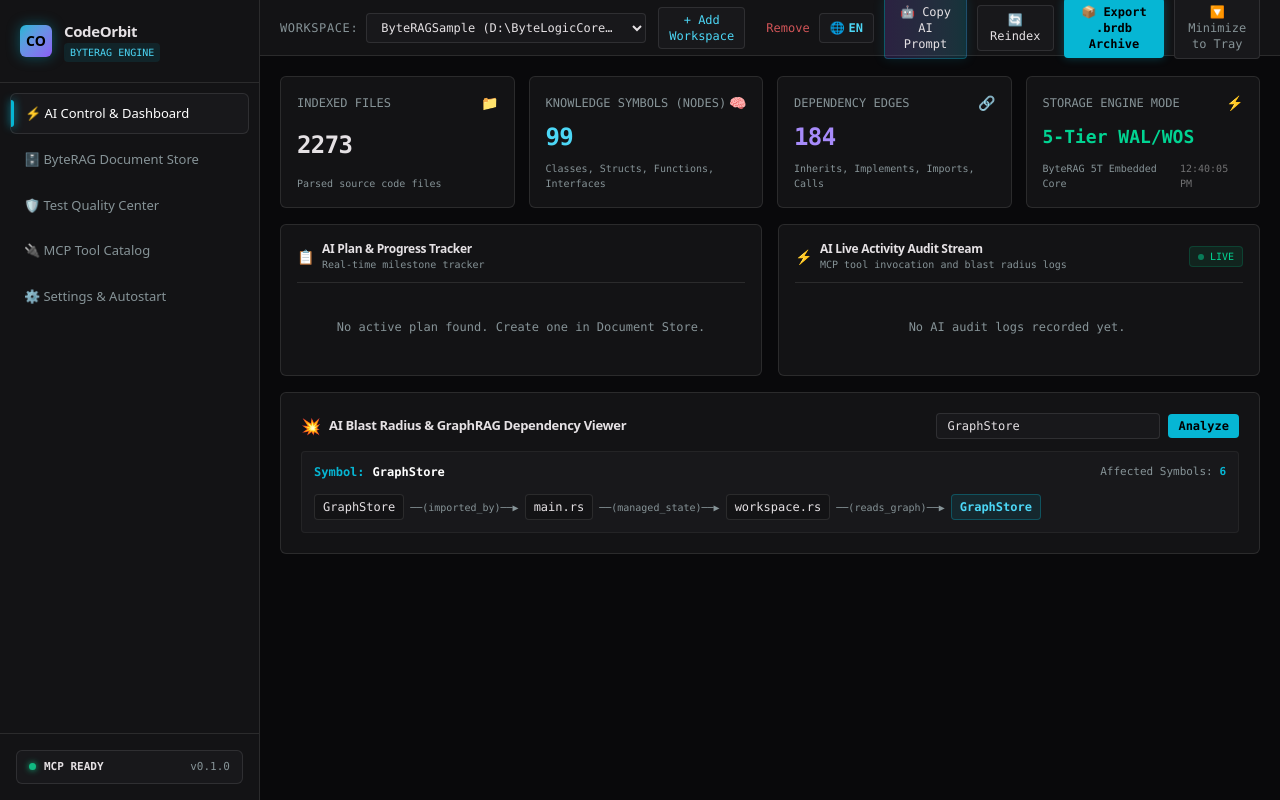
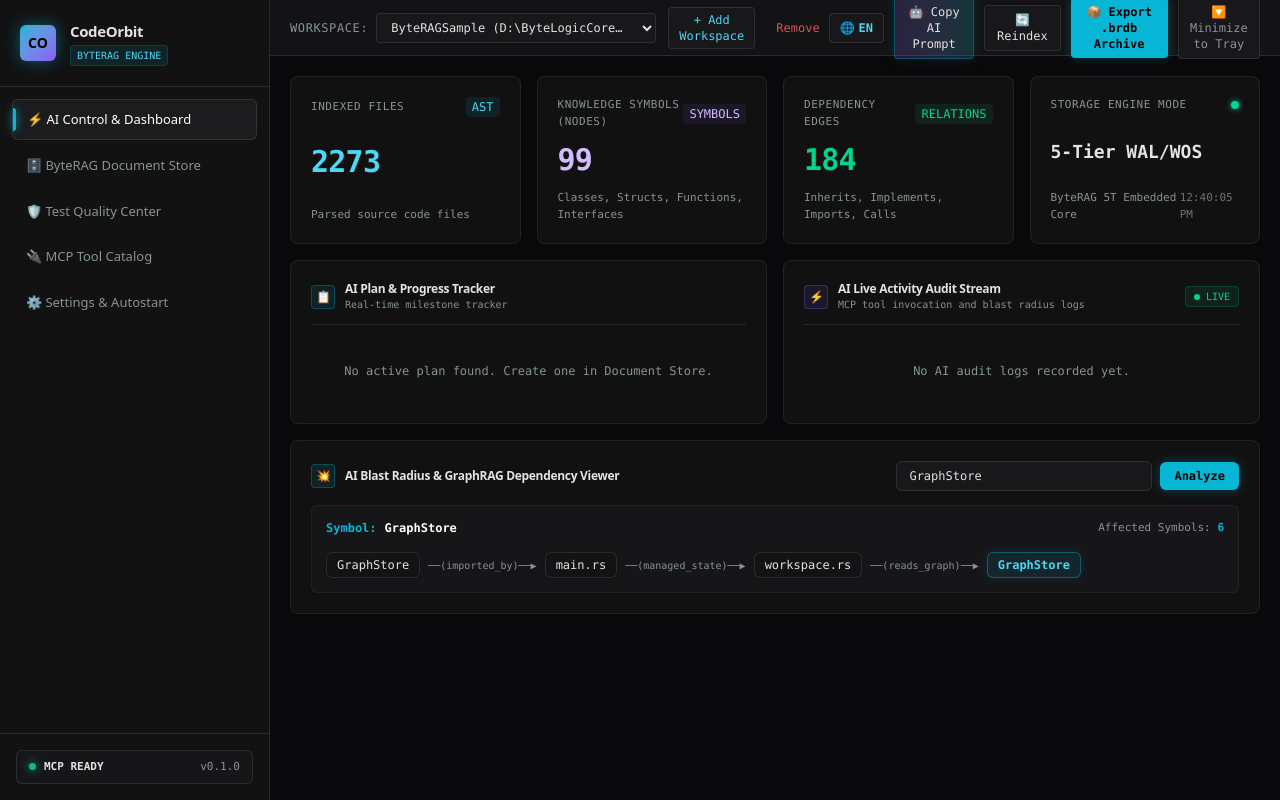
Before and after one commit to bytelogiccore-spec/ByteRAGSample, a Svelte app in the folder crates/codeorbit/frontend/: page / in a window 1280 px wide. Built offline with nearby package versions, Linux system fonts and the light colour scheme.

Commit message:
Synchronize CodeOrbit GUI with official Stitch Cyber-Kinetic design system and ambient glow tokens

```diff
--- a/crates/codeorbit/frontend/src/app.css
+++ b/crates/codeorbit/frontend/src/app.css
@@ -19,6 +19,37 @@
   }
 }
 
+/* Glassmorphism & Cyber-Kinetic Design System Tokens from Stitch */
+.glass-panel {
+  background-color: rgba(19, 19, 21, 0.85);
+  backdrop-filter: blur(16px);
+  border: 1px solid rgba(255, 255, 255, 0.07);
+}
+
+.glass-panel:hover {
+  border-color: rgba(255, 255, 255, 0.14);
+}
+
+.ambient-glow-cyan {
+  position: absolute;
+  width: 12px;
+  height: 12px;
+  background: #06b6d4;
+  filter: blur(6px);
+  border-radius: 9999px;
+  opacity: 0.6;
+}
+
+.ambient-glow-violet {
+  position: absolute;
+  width: 12px;
+  height: 12px;
+  background: #8b5cf6;
+  filter: blur(6px);
+  border-radius: 9999px;
+  opacity: 0.6;
+}
+
 /* Custom scrollbar */
 ::-webkit-scrollbar {
   width: 6px;
--- a/crates/codeorbit/frontend/src/components/AiAuditStream.svelte
+++ b/crates/codeorbit/frontend/src/components/AiAuditStream.svelte
@@ -1,42 +1,46 @@
 <script>
   import { t } from '../lib/i18n.svelte.js';
 
-  let { auditLogs = [] } = $props();
+  let { logs = [] } = $props();
 </script>
 
-<div class="bg-[#131315] border border-white/10 rounded-md p-4 flex flex-col gap-3 h-full select-none">
-  <!-- Header -->
-  <div class="flex items-center justify-between border-b border-white/10 pb-2.5">
-    <div class="flex items-center gap-2">
-      <span class="text-sm">⚡</span>
+<div class="glass-panel rounded-lg p-5 flex flex-col gap-3.5 h-full select-none">
+  <!-- Header with Live Indicator -->
+  <div class="flex items-center justify-between border-b border-white/10 pb-3">
+    <div class="flex items-center gap-2.5">
+      <div class="w-6 h-6 rounded bg-[#8b5cf6]/10 border border-[#8b5cf6]/30 flex items-center justify-center text-xs">
+        ⚡
+      </div>
       <div>
         <div class="text-xs font-bold text-[#e5e1e4] tracking-tight">{t('audit_title')}</div>
         <div class="text-[10px] font-mono text-[#869397]">{t('audit_subtitle')}</div>
       </div>
     </div>
-    <div class="flex items-center gap-1.5 text-[10px] font-mono text-emerald-400 bg-emerald-500/10 px-2 py-0.5 rounded border border-emerald-500/20">
-      <span class="w-1.5 h-1.5 rounded-full bg-emerald-400 animate-pulse"></span>
+    <div class="flex items-center gap-1.5 px-2 py-0.5 rounded bg-emerald-500/10 border border-emerald-500/20 text-[10px] font-mono text-emerald-400">
+      <span class="w-1.5 h-1.5 rounded-full bg-emerald-400 animate-ping"></span>
       LIVE
     </div>
   </div>
 
   <!-- Audit Event List -->
-  <div class="flex-1 overflow-y-auto flex flex-col gap-1.5 pr-1 max-h-[170px]">
-    {#if auditLogs.length === 0}
-      <div class="m-auto text-xs font-mono text-[#869397] py-6">{t('audit_no_logs')}</div>
-    {:else}
-      {#each auditLogs as log}
-        <div class="px-2.5 py-1.5 rounded bg-[#18181b] border border-white/5 flex items-center justify-between text-xs font-mono">
+  {#if logs && logs.length > 0}
+    <div class="flex-1 overflow-y-auto flex flex-col gap-1.5 pr-1 max-h-[175px]">
+      {#each logs as log}
+        <div class="p-2.5 bg-[#18181b]/80 border border-white/5 hover:border-[#06b6d4]/30 rounded-md flex items-center justify-between text-xs font-mono transition-all">
           <div class="flex items-center gap-2 overflow-hidden">
-            <span class="text-[10px] text-[#06b6d4] font-semibold">{log.tool_name}</span>
-            <span class="text-[11px] text-[#e5e1e4] truncate max-w-[170px]">{log.query_target}</span>
+            <span class="text-[#06b6d4] font-bold truncate">{log.tool_name}</span>
+            <span class="text-[#869397] truncate">{log.query_target}</span>
           </div>
-          <div class="flex items-center gap-2 text-[10px] text-[#869397] flex-shrink-0">
+          <div class="flex items-center gap-2 text-[10px] text-[#869397] shrink-0">
             <span class="text-[#4cd7f6]">{log.duration_ms}ms</span>
-            <span class="px-1 py-0.2 rounded bg-white/5 text-[9px] text-[#869397]">{log.status}</span>
+            <span class="px-1.5 py-0.5 rounded bg-white/5 border border-white/10 text-emerald-400">{log.status}</span>
           </div>
         </div>
       {/each}
-    {/if}
-  </div>
+    </div>
+  {:else}
+    <div class="m-auto text-xs font-mono text-[#869397] py-6 text-center">
+      {t('audit_no_logs')}
+    </div>
+  {/if}
 </div>
--- a/crates/codeorbit/frontend/src/components/BlastRadiusViewer.svelte
+++ b/crates/codeorbit/frontend/src/components/BlastRadiusViewer.svelte
@@ -33,11 +33,13 @@
   });
 </script>
 
-<div class="bg-[#131315] border border-white/10 hover:border-white/20 rounded-md p-5 flex flex-col gap-3 select-none transition-all">
+<div class="glass-panel rounded-lg p-5 flex flex-col gap-3.5 select-none transition-all">
   <div class="flex justify-between items-center">
-    <div class="flex items-center gap-2">
-      <span class="text-base">💥</span>
-      <span class="text-[13px] font-bold text-[#e5e1e4] tracking-tight">{t('blast_title')}</span>
+    <div class="flex items-center gap-2.5">
+      <div class="w-6 h-6 rounded bg-[#06b6d4]/10 border border-[#06b6d4]/30 flex items-center justify-center text-xs">
+        💥
+      </div>
+      <span class="text-xs font-bold text-[#e5e1e4] tracking-tight">{t('blast_title')}</span>
     </div>
     <div class="flex items-center gap-2">
       <input
@@ -45,12 +47,12 @@
         bind:value={seed}
         placeholder={t('blast_placeholder')}
         onkeydown={(e) => e.key === 'Enter' && analyzeBlastRadius()}
-        class="bg-[#18181b] border border-white/10 rounded px-2.5 py-1 text-xs font-mono text-[#e5e1e4] outline-none w-56"
+        class="bg-[#18181b] border border-white/10 focus:border-[#06b6d4] rounded-md px-3 py-1.5 text-xs font-mono text-[#e5e1e4] outline-none w-64 transition-all"
       />
       <button
         onclick={() => analyzeBlastRadius()}
         disabled={isAnalyzing}
-        class="px-2.5 py-1 bg-[#06b6d4] hover:bg-[#4cd7f6] text-black font-semibold text-xs rounded transition-all cursor-pointer font-mono"
+        class="px-3.5 py-1.5 bg-[#06b6d4] hover:bg-[#4cd7f6] text-black font-bold text-xs rounded-md transition-all cursor-pointer font-mono shadow-[0_0_12px_rgba(6,182,212,0.3)]"
       >
         {isAnalyzing ? t('blast_analyzing') : t('blast_btn')}
       </button>
@@ -58,7 +60,7 @@
   </div>
 
   {#if blastData}
-    <div class="p-3 bg-[#18181b] border border-white/5 rounded flex flex-col gap-2.5">
+    <div class="p-3.5 bg-[#18181b]/90 border border-white/5 rounded-md flex flex-col gap-3">
       <div class="flex items-center justify-between text-xs font-mono">
         <div class="flex items-center gap-2">
           <span class="text-[#06b6d4] font-bold">{t('blast_symbol_label')}:</span>
@@ -69,18 +71,18 @@
         </div>
       </div>
 
-      <!-- Graph Dependency Chain -->
-      <div class="flex flex-wrap items-center gap-1.5 pt-1">
+      <!-- Graph Dependency Chain with Stitch Pill styling -->
+      <div class="flex flex-wrap items-center gap-2 pt-1">
         {#each blastData.chains as link, i}
-          <div class="flex items-center gap-1.5">
-            <span class="px-2 py-1 rounded bg-[#131315] border border-white/10 text-xs font-mono text-[#e5e1e4]">
+          <div class="flex items-center gap-2">
+            <span class="px-2.5 py-1 rounded-md bg-[#131315] border border-white/10 text-xs font-mono text-[#e5e1e4] shadow-sm">
               {link.from}
             </span>
             <span class="text-[10px] font-mono text-[#869397]">
               ──({link.relation})──▶
             </span>
             {#if i === blastData.chains.length - 1}
-              <span class="px-2 py-1 rounded bg-[#06b6d4]/10 border border-[#06b6d4]/30 text-xs font-mono text-[#4cd7f6] font-semibold">
+              <span class="px-2.5 py-1 rounded-md bg-[#06b6d4]/10 border border-[#06b6d4]/40 text-xs font-mono text-[#4cd7f6] font-bold shadow-[0_0_10px_rgba(6,182,212,0.15)]">
                 {link.to}
               </span>
             {/if}
--- a/crates/codeorbit/frontend/src/components/MetricsGrid.svelte
+++ b/crates/codeorbit/frontend/src/components/MetricsGrid.svelte
@@ -10,53 +10,53 @@
   });
 </script>
 
-<div class="grid grid-cols-4 gap-3.5 select-none">
-  <!-- Card 1: Files -->
-  <div class="bg-[#131315] border border-white/10 hover:border-white/20 rounded-md p-4 flex flex-col justify-between transition-all">
+<div class="grid grid-cols-4 gap-4 select-none">
+  <!-- Card 1: Indexed Files (Cyan Glow) -->
+  <div class="glass-panel rounded-lg p-5 flex flex-col justify-between transition-all relative overflow-hidden group">
     <div class="flex items-center justify-between">
-      <span class="text-xs font-mono text-[#869397] uppercase">{t('metric_files')}</span>
-      <span class="text-sm">📁</span>
+      <span class="text-[11px] font-mono text-[#869397] uppercase tracking-wider">{t('metric_files')}</span>
+      <span class="text-xs px-1.5 py-0.5 rounded bg-[#06b6d4]/10 text-[#4cd7f6] font-mono">AST</span>
     </div>
-    <div class="my-2">
-      <div class="text-2xl font-black font-mono text-[#e5e1e4] tracking-tight">{status.files || 0}</div>
+    <div class="my-3">
+      <div class="text-3xl font-black font-mono text-[#4cd7f6] tracking-tight">{status.files || 0}</div>
     </div>
-    <div class="text-[10px] font-mono text-[#869397]">{t('metric_files_desc')}</div>
+    <div class="text-[11px] font-mono text-[#869397]">{t('metric_files_desc')}</div>
   </div>
 
-  <!-- Card 2: Knowledge Nodes -->
-  <div class="bg-[#131315] border border-white/10 hover:border-[#06b6d4]/40 rounded-md p-4 flex flex-col justify-between transition-all">
+  <!-- Card 2: Knowledge Nodes (Violet Glow) -->
+  <div class="glass-panel rounded-lg p-5 flex flex-col justify-between transition-all relative overflow-hidden group">
     <div class="flex items-center justify-between">
-      <span class="text-xs font-mono text-[#869397] uppercase">{t('metric_nodes')}</span>
-      <span class="text-sm">🧠</span>
+      <span class="text-[11px] font-mono text-[#869397] uppercase tracking-wider">{t('metric_nodes')}</span>
+      <span class="text-xs px-1.5 py-0.5 rounded bg-[#8b5cf6]/10 text-[#d0bcff] font-mono">SYMBOLS</span>
     </div>
-    <div class="my-2">
-      <div class="text-2xl font-black font-mono text-[#4cd7f6] tracking-tight">{status.nodes || 0}</div>
+    <div class="my-3">
+      <div class="text-3xl font-black font-mono text-[#d0bcff] tracking-tight">{status.nodes || 0}</div>
     </div>
-    <div class="text-[10px] font-mono text-[#869397]">{t('metric_nodes_desc')}</div>
+    <div class="text-[11px] font-mono text-[#869397]">{t('metric_nodes_desc')}</div>
   </div>
 
-  <!-- Card 3: Relation Edges -->
-  <div class="bg-[#131315] border border-white/10 hover:border-[#8b5cf6]/40 rounded-md p-4 flex flex-col justify-between transition-all">
+  <!-- Card 3: Relation Edges (Emerald Glow) -->
+  <div class="glass-panel rounded-lg p-5 flex flex-col justify-between transition-all relative overflow-hidden group">
     <div class="flex items-center justify-between">
-      <span class="text-xs font-mono text-[#869397] uppercase">{t('metric_edges')}</span>
-      <span class="text-sm">🔗</span>
+      <span class="text-[11px] font-mono text-[#869397] uppercase tracking-wider">{t('metric_edges')}</span>
+      <span class="text-xs px-1.5 py-0.5 rounded bg-emerald-500/10 text-emerald-400 font-mono">RELATIONS</span>
     </div>
-    <div class="my-2">
-      <div class="text-2xl font-black font-mono text-[#a78bfa] tracking-tight">{status.edges || 0}</div>
+    <div class="my-3">
+      <div class="text-3xl font-black font-mono text-emerald-400 tracking-tight">{status.edges || 0}</div>
     </div>
-    <div class="text-[10px] font-mono text-[#869397]">{t('metric_edges_desc')}</div>
+    <div class="text-[11px] font-mono text-[#869397]">{t('metric_edges_desc')}</div>
   </div>
 
-  <!-- Card 4: 5T Storage Engine Mode -->
-  <div class="bg-[#131315] border border-white/10 hover:border-emerald-500/40 rounded-md p-4 flex flex-col justify-between transition-all">
+  <!-- Card 4: 5T Storage Engine Mode (Slate Glow) -->
+  <div class="glass-panel rounded-lg p-5 flex flex-col justify-between transition-all relative overflow-hidden group">
     <div class="flex items-center justify-between">
-      <span class="text-xs font-mono text-[#869397] uppercase">{t('metric_engine')}</span>
-      <span class="text-sm">⚡</span>
+      <span class="text-[11px] font-mono text-[#869397] uppercase tracking-wider">{t('metric_engine')}</span>
+      <span class="w-2 h-2 rounded-full bg-emerald-400 shadow-[0_0_6px_#10b981]"></span>
     </div>
-    <div class="my-2 flex items-baseline gap-2">
-      <div class="text-lg font-bold font-mono text-emerald-400">5-Tier WAL/WOS</div>
+    <div class="my-3">
+      <div class="text-lg font-bold font-mono text-[#e5e1e4]">5-Tier WAL/WOS</div>
     </div>
-    <div class="flex items-center justify-between text-[10px] font-mono text-[#869397]">
+    <div class="flex items-center justify-between text-[11px] font-mono text-[#869397]">
       <span>{t('metric_engine_desc')}</span>
       <span class="text-white/40">{formattedDate}</span>
     </div>
--- a/crates/codeorbit/frontend/src/components/PlanProgressCard.svelte
+++ b/crates/codeorbit/frontend/src/components/PlanProgressCard.svelte
@@ -4,11 +4,13 @@
   let { planStatus = {} } = $props();
 </script>
 
-<div class="bg-[#131315] border border-white/10 rounded-md p-4 flex flex-col gap-3 h-full select-none">
+<div class="glass-panel rounded-lg p-5 flex flex-col gap-3.5 h-full select-none">
   <!-- Header -->
-  <div class="flex items-center justify-between border-b border-white/10 pb-2.5">
-    <div class="flex items-center gap-2">
-      <span class="text-sm">📋</span>
+  <div class="flex items-center justify-between border-b border-white/10 pb-3">
+    <div class="flex items-center gap-2.5">
+      <div class="w-6 h-6 rounded bg-[#06b6d4]/10 border border-[#06b6d4]/30 flex items-center justify-center text-xs">
+        📋
+      </div>
       <div>
         <div class="text-xs font-bold text-[#e5e1e4] tracking-tight">{t('plan_title')}</div>
         <div class="text-[10px] font-mono text-[#869397]">{t('plan_subtitle')}</div>
@@ -19,7 +21,7 @@
         <span class="text-[10px] font-mono px-2 py-0.5 rounded bg-[#06b6d4]/10 text-[#4cd7f6] border border-[#06b6d4]/20">
           {planStatus.plan_file}
         </span>
-        <span class="text-xs font-mono font-bold text-emerald-400">
+        <span class="text-xs font-mono font-bold text-emerald-400 bg-emerald-500/10 px-2 py-0.5 rounded border border-emerald-500/20">
           {planStatus.progress_percent || 0}%
         </span>
       </div>
@@ -27,24 +29,26 @@
   </div>
 
   {#if planStatus.has_plan && planStatus.milestones && planStatus.milestones.length > 0}
-    <!-- Progress Bar -->
-    <div class="flex flex-col gap-1">
+    <!-- Progress Bar (Stitch Glowing Pulse) -->
+    <div class="flex flex-col gap-1.5">
       <div class="flex justify-between text-[11px] font-mono text-[#869397]">
-        <span class="truncate max-w-[200px]">{planStatus.title}</span>
-        <span>{planStatus.completed_tasks || 0} / {planStatus.total_tasks || 0}</span>
+        <span class="truncate max-w-[220px] text-[#e5e1e4] font-medium">{planStatus.title}</span>
+        <span class="font-bold text-[#4cd7f6]">{planStatus.completed_tasks || 0} / {planStatus.total_tasks || 0}</span>
       </div>
-      <div class="w-full h-1.5 bg-[#18181b] rounded-full overflow-hidden border border-white/5">
+      <div class="w-full h-1.5 bg-[#18181b] rounded-full overflow-hidden border border-white/5 relative">
         <div
-          class="h-full bg-gradient-to-r from-[#06b6d4] to-emerald-400 transition-all duration-500 rounded-full"
+          class="h-full bg-gradient-to-r from-[#06b6d4] to-emerald-400 transition-all duration-500 rounded-full relative"
           style="width: {planStatus.progress_percent || 0}%"
-        ></div>
+        >
+          <div class="absolute top-0 right-0 bottom-0 w-8 bg-gradient-to-r from-transparent to-white/40 animate-pulse"></div>
+        </div>
       </div>
     </div>
 
     <!-- Milestones Checklist -->
     <div class="flex-1 overflow-y-auto flex flex-col gap-1.5 pr-1 max-h-[140px]">
       {#each planStatus.milestones as m}
-        <div class="flex items-center gap-2 px-2.5 py-1.5 rounded bg-[#18181b] border border-white/5 text-xs font-mono">
+        <div class="flex items-center gap-2.5 px-3 py-2 rounded-md bg-[#18181b]/80 border border-white/5 hover:border-white/15 transition-all text-xs font-mono">
           <span class="text-xs {m.completed ? 'text-emerald-400 font-bold' : 'text-[#869397]'}">
             {m.completed ? '✓' : '○'}
           </span>
--- a/crates/codeorbit/frontend/src/components/Sidebar.svelte
+++ b/crates/codeorbit/frontend/src/components/Sidebar.svelte
@@ -4,28 +4,30 @@
   let { activeTab = $bindable('tab-overview'), status = {} } = $props();
 </script>
 
-<aside class="w-[260px] bg-[#131315] border-r border-white/10 flex flex-col justify-between select-none">
+<aside class="w-[270px] bg-[#131315]/95 backdrop-blur-xl border-r border-white/10 flex flex-col justify-between select-none">
   <div>
-    <!-- Brand Header -->
-    <div class="p-5 flex items-center gap-3 border-b border-white/10">
-      <div class="w-8 h-8 rounded-md bg-gradient-to-br from-[#06b6d4] to-[#8b5cf6] flex items-center justify-center font-black text-sm text-black shadow-[0_0_14px_rgba(6,182,212,0.4)]">
+    <!-- Brand Header with Stitch Cyber Accent -->
+    <div class="p-5 flex items-center gap-3.5 border-b border-white/10">
+      <div class="w-9 h-9 rounded-md bg-gradient-to-br from-[#06b6d4] to-[#8b5cf6] flex items-center justify-center font-black text-sm text-black shadow-[0_0_16px_rgba(6,182,212,0.45)]">
         CO
       </div>
       <div>
         <div class="text-[15px] font-bold text-[#e5e1e4] tracking-tight">CodeOrbit</div>
-        <div class="text-[10px] font-mono text-[#4cd7f6] bg-[#06b6d4]/10 px-1.5 py-0.5 rounded">{t('engine_badge')}</div>
+        <div class="text-[10px] font-mono text-[#4cd7f6] bg-[#06b6d4]/10 px-1.5 py-0.5 rounded border border-[#06b6d4]/20 mt-0.5">
+          {t('engine_badge')}
+        </div>
       </div>
     </div>
 
-    <!-- Navigation Tabs -->
-    <ul class="p-2.5 flex flex-col gap-1.5 list-none">
+    <!-- Navigation Tabs (Stitch Style with 2px Left Accent Line) -->
+    <ul class="p-3 flex flex-col gap-1.5 list-none">
       <li>
         <button
           onclick={() => activeTab = 'tab-overview'}
-          class="w-full flex items-center gap-2.5 px-3.5 py-2.5 rounded-md text-[13px] font-medium transition-all text-left relative {activeTab === 'tab-overview' ? 'bg-[#18181b] text-white border border-white/10' : 'text-[#869397] hover:text-[#e5e1e4] hover:bg-[#18181b]'}"
+          class="w-full flex items-center gap-3 px-3.5 py-2.5 rounded-md text-[13px] font-medium transition-all text-left relative {activeTab === 'tab-overview' ? 'bg-[#1c1b1d] text-white border border-white/10 font-bold' : 'text-[#869397] hover:text-[#e5e1e4] hover:bg-[#18181b]'}"
         >
           {#if activeTab === 'tab-overview'}
-            <div class="absolute left-0 top-1.5 bottom-1.5 w-[3px] bg-[#06b6d4] rounded-r shadow-[0_0_8px_#06b6d4]"></div>
+            <div class="absolute left-0 top-2 bottom-2 w-[3px] bg-[#06b6d4] rounded-r shadow-[0_0_8px_#06b6d4]"></div>
           {/if}
           {t('nav_overview')}
         </button>
@@ -33,10 +35,10 @@
       <li>
         <button
           onclick={() => activeTab = 'tab-docs'}
-          class="w-full flex items-center gap-2.5 px-3.5 py-2.5 rounded-md text-[13px] font-medium transition-all text-left relative {activeTab === 'tab-docs' ? 'bg-[#18181b] text-white border border-white/10' : 'text-[#869397] hover:text-[#e5e1e4] hover:bg-[#18181b]'}"
+          class="w-full flex items-center gap-3 px-3.5 py-2.5 rounded-md text-[13px] font-medium transition-all text-left relative {activeTab === 'tab-docs' ? 'bg-[#1c1b1d] text-white border border-white/10 font-bold' : 'text-[#869397] hover:text-[#e5e1e4] hover:bg-[#18181b]'}"
         >
           {#if activeTab === 'tab-docs'}
-            <div class="absolute left-0 top-1.5 bottom-1.5 w-[3px] bg-[#06b6d4] rounded-r shadow-[0_0_8px_#06b6d4]"></div>
+            <div class="absolute left-0 top-2 bottom-2 w-[3px] bg-[#06b6d4] rounded-r shadow-[0_0_8px_#06b6d4]"></div>
           {/if}
           {t('nav_docs')}
         </button>
@@ -44,10 +46,10 @@
       <li>
         <button
           onclick={() => activeTab = 'tab-tests'}
-          class="w-full flex items-center gap-2.5 px-3.5 py-2.5 rounded-md text-[13px] font-medium transition-all text-left relative {activeTab === 'tab-tests' ? 'bg-[#18181b] text-white border border-white/10' : 'text-[#869397] hover:text-[#e5e1e4] hover:bg-[#18181b]'}"
+          class="w-full flex items-center gap-3 px-3.5 py-2.5 rounded-md text-[13px] font-medium transition-all text-left relative {activeTab === 'tab-tests' ? 'bg-[#1c1b1d] text-white border border-white/10 font-bold' : 'text-[#869397] hover:text-[#e5e1e4] hover:bg-[#18181b]'}"
         >
           {#if activeTab === 'tab-tests'}
-            <div class="absolute left-0 top-1.5 bottom-1.5 w-[3px] bg-[#06b6d4] rounded-r shadow-[0_0_8px_#06b6d4]"></div>
+            <div class="absolute left-0 top-2 bottom-2 w-[3px] bg-[#06b6d4] rounded-r shadow-[0_0_8px_#06b6d4]"></div>
           {/if}
           {t('nav_tests')}
         </button>
@@ -55,10 +57,10 @@
       <li>
         <button
           onclick={() => activeTab = 'tab-mcp'}
-          class="w-full flex items-center gap-2.5 px-3.5 py-2.5 rounded-md text-[13px] font-medium transition-all text-left relative {activeTab === 'tab-mcp' ? 'bg-[#18181b] text-white border border-white/10' : 'text-[#869397] hover:text-[#e5e1e4] hover:bg-[#18181b]'}"
+          class="w-full flex items-center gap-3 px-3.5 py-2.5 rounded-md text-[13px] font-medium transition-all text-left relative {activeTab === 'tab-mcp' ? 'bg-[#1c1b1d] text-white border border-white/10 font-bold' : 'text-[#869397] hover:text-[#e5e1e4] hover:bg-[#18181b]'}"
         >
           {#if activeTab === 'tab-mcp'}
-            <div class="absolute left-0 top-1.5 bottom-1.5 w-[3px] bg-[#06b6d4] rounded-r shadow-[0_0_8px_#06b6d4]"></div>
+            <div class="absolute left-0 top-2 bottom-2 w-[3px] bg-[#06b6d4] rounded-r shadow-[0_0_8px_#06b6d4]"></div>
           {/if}
           {t('nav_mcp')}
         </button>
@@ -66,10 +68,10 @@
       <li>
         <button
           onclick={() => activeTab = 'tab-settings'}
-          class="w-full flex items-center gap-2.5 px-3.5 py-2.5 rounded-md text-[13px] font-medium transition-all text-left relative {activeTab === 'tab-settings' ? 'bg-[#18181b] text-white border border-white/10' : 'text-[#869397] hover:text-[#e5e1e4] hover:bg-[#18181b]'}"
+          class="w-full flex items-center gap-3 px-3.5 py-2.5 rounded-md text-[13px] font-medium transition-all text-left relative {activeTab === 'tab-settings' ? 'bg-[#1c1b1d] text-white border border-white/10 font-bold' : 'text-[#869397] hover:text-[#e5e1e4] hover:bg-[#18181b]'}"
         >
           {#if activeTab === 'tab-settings'}
-            <div class="absolute left-0 top-1.5 bottom-1.5 w-[3px] bg-[#06b6d4] rounded-r shadow-[0_0_8px_#06b6d4]"></div>
+            <div class="absolute left-0 top-2 bottom-2 w-[3px] bg-[#06b6d4] rounded-r shadow-[0_0_8px_#06b6d4]"></div>
           {/if}
           {t('nav_settings')}
         </button>
@@ -77,11 +79,11 @@
     </ul>
   </div>
 
-  <!-- Sidebar Footer -->
+  <!-- Sidebar Footer Status with Ambient Pulse -->
   <div class="p-4 border-t border-white/10 flex flex-col gap-2.5">
-    <div class="flex items-center justify-between px-3 py-2 bg-[#18181b] border border-white/10 rounded-md text-[11px] font-mono">
+    <div class="flex items-center justify-between px-3 py-2 bg-[#18181b]/90 border border-white/10 rounded-md text-[11px] font-mono">
       <div class="flex items-center gap-2">
-        <span class="w-[7px] h-[7px] rounded-full {status.indexing ? 'bg-amber-500 shadow-[0_0_6px_#f59e0b]' : 'bg-[#10b981] shadow-[0_0_6px_#10b981]'}"></span>
+        <span class="w-[7px] h-[7px] rounded-full {status.indexing ? 'bg-amber-500 shadow-[0_0_8px_#f59e0b]' : 'bg-[#10b981] shadow-[0_0_8px_#10b981]'}"></span>
         <span class="text-[#e5e1e4] font-semibold">{status.indexing ? t('status_indexing') : t('status_ready')}</span>
       </div>
       <span class="text-[#869397]">v0.1.0</span>
```
Also changed, not shown: 5 other files (tests, documents, lock files or other folders).
